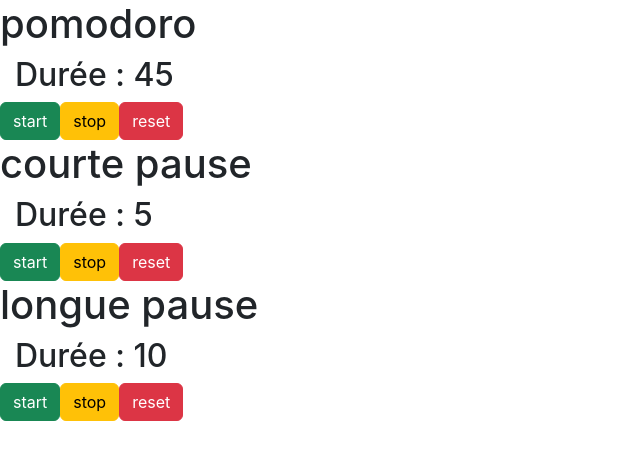
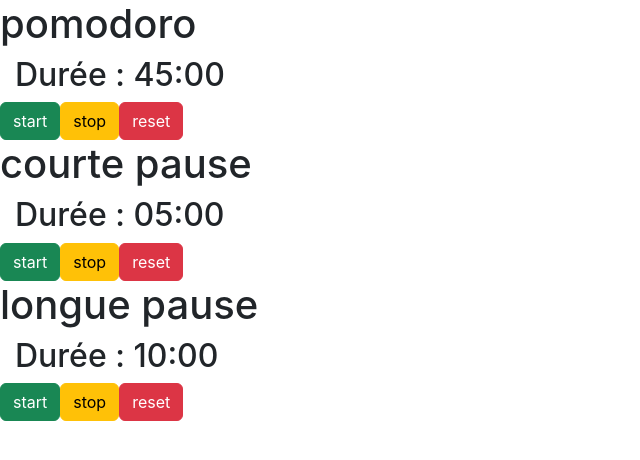
Before and after one commit to AmaurySemery/learning_react, a React (Create React App) app in the folder tomatimer/: page / in a window 1280 px wide. Shown: the top 460 px of the page, without its empty margins (0-640 px from the left). Built offline with nearby package versions, Linux system fonts and the light colour scheme; the HTML template or start-up script is replaced by a standard one.

Commit message:
Formater les valeurs rendues

```diff
--- a/tomatimer/src/components/Timer.jsx
+++ b/tomatimer/src/components/Timer.jsx
@@ -9,6 +9,24 @@ class Timer extends Component {
         handle: 0,
         message: ''
       };
+
+      prependZero = value => {
+        return value < 10 ? "0" + value.toString() : value.toString();
+      }
+
+      formatDuration = () => {
+        const minutes = Math.floor(this.state.duration / 60);
+        const seconds = Math.floor(this.state.duration % 60);
+        return `${this.prependZero(minutes)}:${this.prependZero(seconds)}`;
+      }
+
+    componentDidMount() {
+      this.setState({
+        initialValue: parseInt(this.props.duration, 10) * 60,
+        duration: parseInt(this.props.duration, 10) * 60
+      })
+
+      }
 
     componentWillUnmount() {
         this.clean();
@@ -62,7 +80,7 @@ class Timer extends Component {
         return (
             <div>
                 <h1>{this.props.title}</h1>
-                <h2 style={{marginLeft: 15}}>Durée : {this.props.duration}</h2>
+                <h2 style={{marginLeft: 15}}>Durée : {this.formatDuration()}</h2>
 
                 <ButtonGroup onStart={this.start} onStop={this.stop} onReset={this.reset} />
                 <div>{this.state.message}</div>
```
